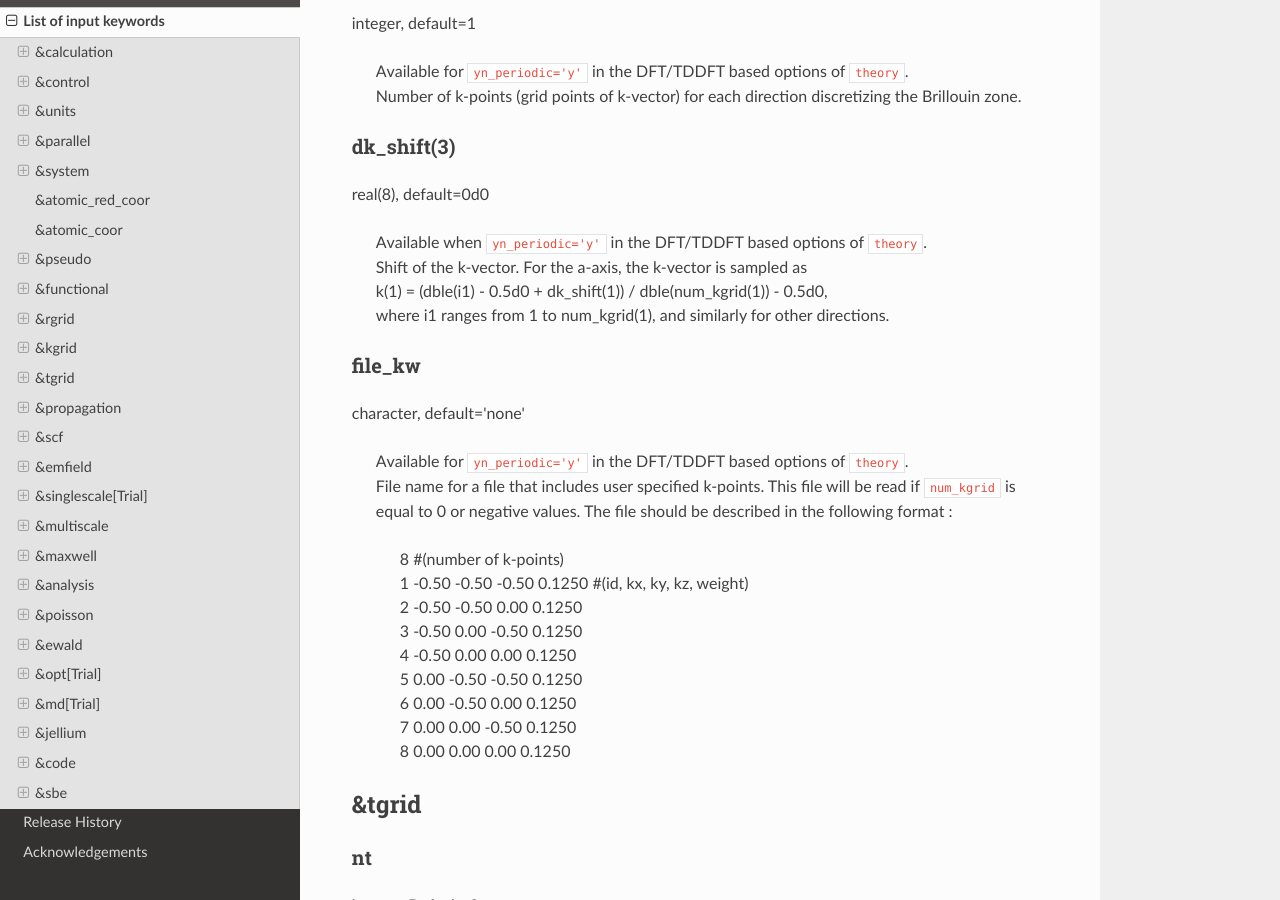
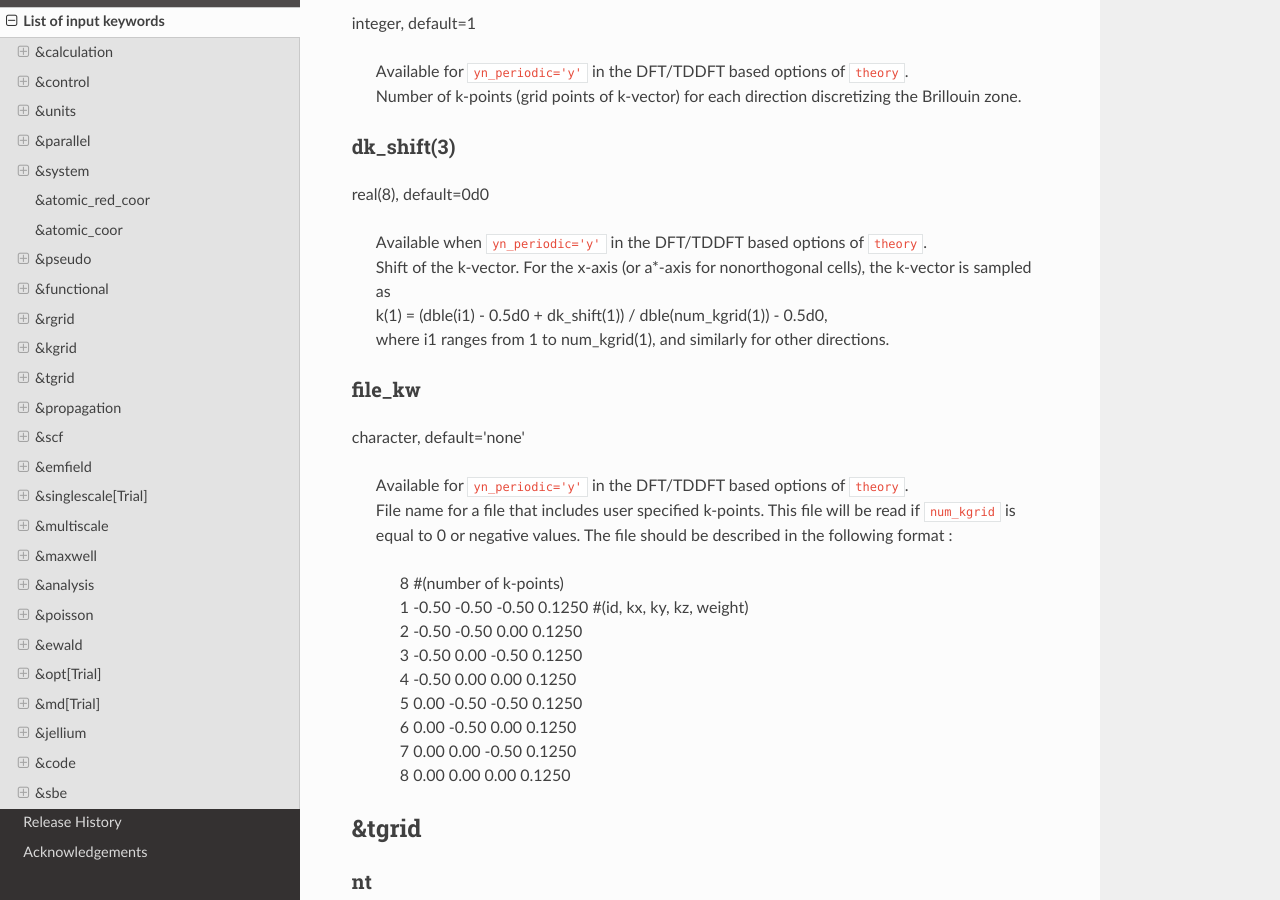
Before and after one commit to SALMON-TDDFT/SALMON-DOCS, a Sphinx documentation site: the page built from source/input_keyword_list.rst, in a window 1280 px wide and 900 px high, scrolled down 16364 px. Built offline with Sphinx 7.4.7 and the Read the Docs theme 3.1.0, drawn with Linux system fonts in a browser that asks for light colours; formulas are drawn with MathJax 3; some of the changed text lies outside the part shown.

Commit message:
Update input_keyword_list.rst

```diff
--- a/source/input_keyword_list.rst
+++ b/source/input_keyword_list.rst
@@ -814,7 +814,7 @@ dk_shift(3)
 real(8), default=0d0
 
    | Available when ``yn_periodic='y'`` in the DFT/TDDFT based options of ``theory``.
-   | Shift of the k-vector. For the a-axis, the k-vector is sampled as
+   | Shift of the k-vector. For the x-axis (or a*-axis for nonorthogonal cells), the k-vector is sampled as
    | k(1) = (dble(i1) - 0.5d0 + dk_shift(1)) / dble(num_kgrid(1)) - 0.5d0,
    | where i1 ranges from 1 to num_kgrid(1), and similarly for other directions.
 
```
Also changed, not shown: other parts of source/input_keyword_list.rst (+2 -2 lines).
